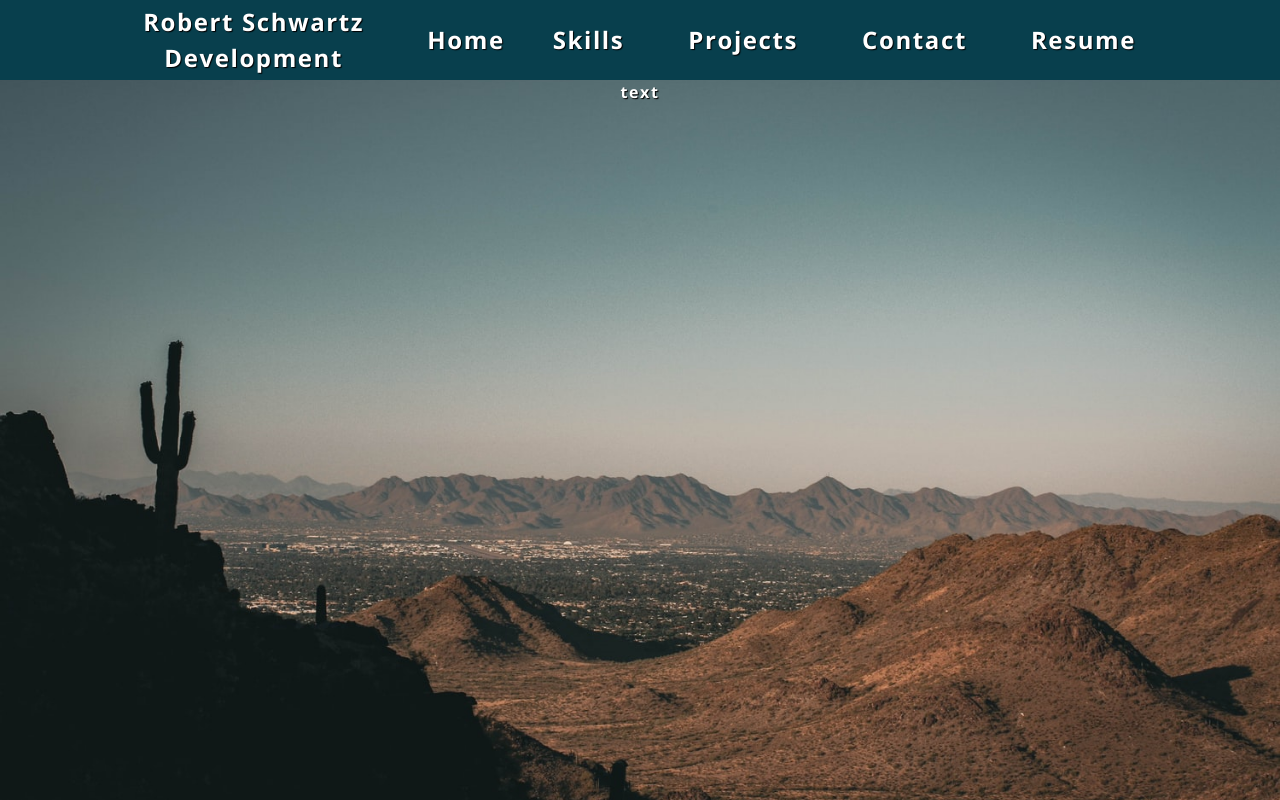
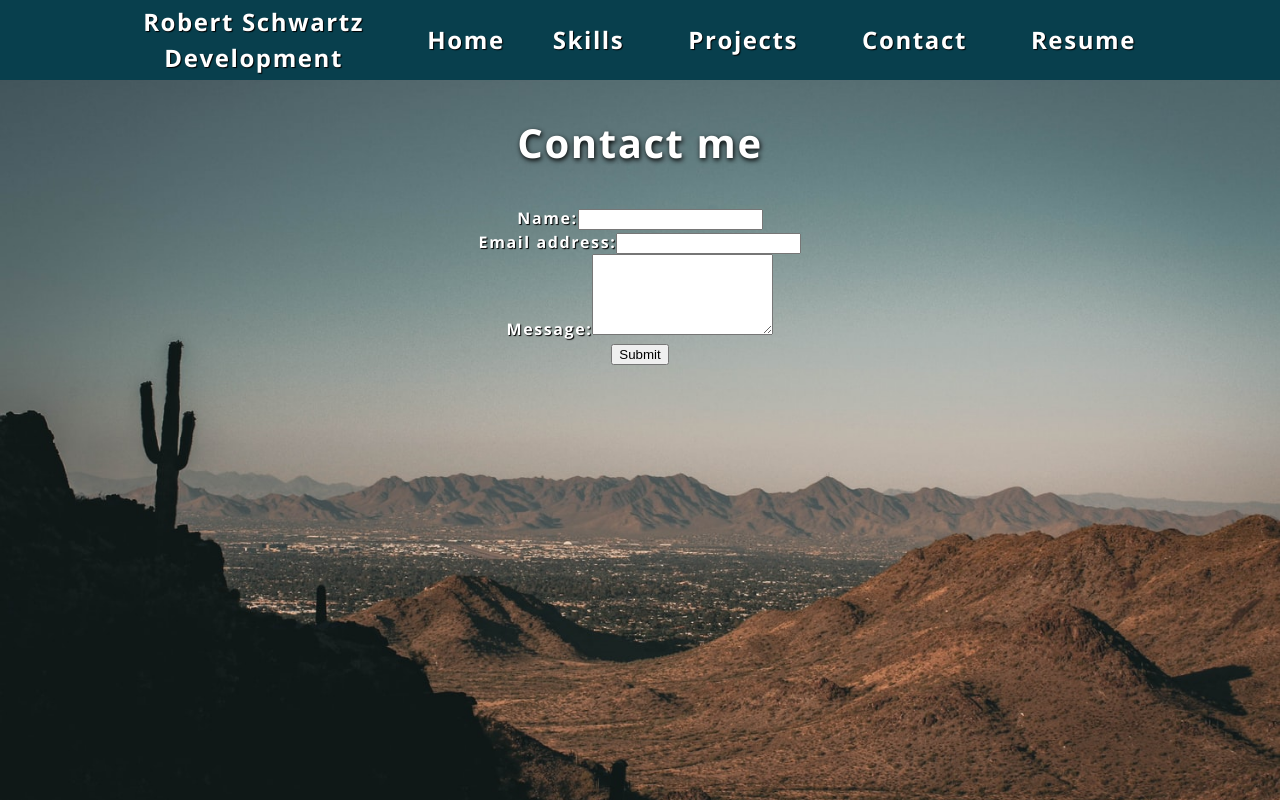
Before and after one commit to Robert-Schwartz/REACT-Profile, a React (Create React App) app: page /contact in a window 1280 px wide. Built offline with nearby package versions, Linux system fonts and the light colour scheme.

Commit message:
add contact form

```diff
--- a/src/pages/Contact.js
+++ b/src/pages/Contact.js
@@ -1,12 +1,88 @@
-import React from "react";
+import React, { useState } from "react";
 
+import { validateEmail } from "../utils/helpers";
 
-function Contact() {
+function ContactForm() {
+  // use state to clear the input fields on the component loading.
+  const [formState, setFormState] = useState({
+    name: "",
+    email: "",
+    message: "",
+  });
+
+  const [errorMessage, setErrorMessage] = useState("");
+  const { name, email, message } = formState;
+
+  // Submit the Form Data
+  const handleSubmit = (e) => {
+    e.preventDefault();
+    if (!errorMessage) {
+      setFormState({ [e.target.name]: e.target.value });
+      console.log("Form", formState);
+    }
+  };
+
+  //sync the internal state of the component formState with the user input from the DOM
+  const handleChange = (e) => {
+    if (e.target.name === "email") {
+      const isValid = validateEmail(e.target.value);
+      if (!isValid) {
+        setErrorMessage("Your email is invalid.");
+      } else {
+        setErrorMessage("");
+      }
+    } else {
+      if (!e.target.value.length) {
+        setErrorMessage(`${e.target.name} is required.`);
+      } else {
+        setErrorMessage("");
+      }
+    }
+  };
+
+  //create the form DOM elements
   return (
-   <div>
-       text
-   </div>
+    <section>
+      <h1 data-testid="h1tag">Contact me</h1>
+      <form id="contact-form" onSubmit={handleSubmit}>
+        <div>
+          <label htmlFor="name">Name:</label>
+          <input
+            type="text"
+            name="name"
+            defaultValue={name}
+            onBlur={handleChange}
+          />
+        </div>
+        <div>
+          <label htmlFor="email">Email address:</label>
+          <input
+            type="email"
+            name="email"
+            defaultValue={email}
+            onBlur={handleChange}
+          />
+        </div>
+        <div>
+          <label htmlFor="message">Message:</label>
+          <textarea
+            name="message"
+            rows="5"
+            defaultValue={message}
+            onBlur={handleChange}
+          />
+        </div>
+        {errorMessage && (
+          <div>
+            <p className="error-text">{errorMessage}</p>
+          </div>
+        )}
+        <button data-testid="button" type="submit">
+          Submit
+        </button>
+      </form>
+    </section>
   );
 }
 
-export default Contact;
+export default ContactForm;
```
